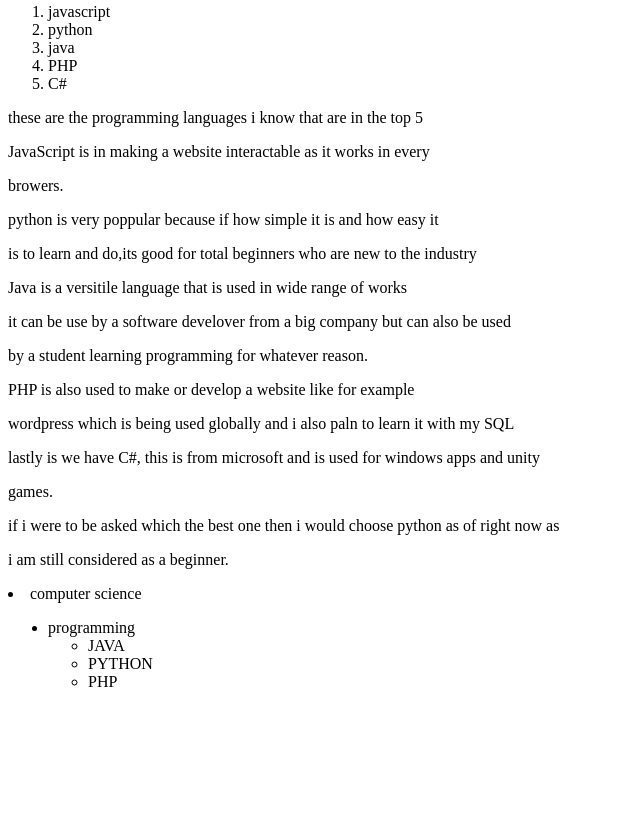
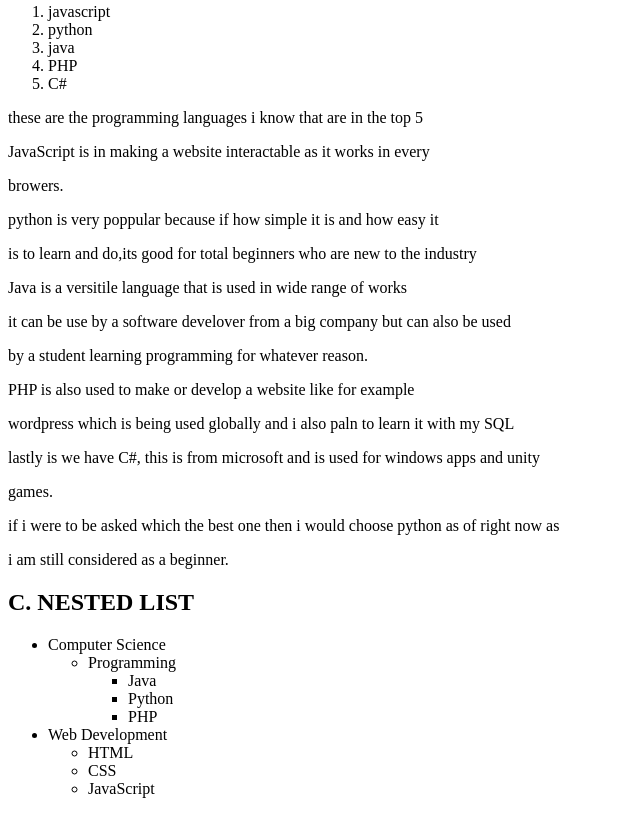
Before and after one commit to jerwinbantian134-lgtm/web_tech, a plain HTML site: page html-lab/list.html in a window 1280 px wide. Shown: the part 1075-1889 px from the top of the page, without its empty margins (0-640 px from the left). Before the commit the page ends 1782 px from the top, so only its background shows below. Drawn offline with Linux system fonts and the light colour scheme.

Commit message:
Update list page

```diff
--- a/html-lab/list.html
+++ b/html-lab/list.html
@@ -74,16 +74,28 @@
          <p>i am still considered as a beginner.</p>
 
 
-              <li>computer science
+           <h2>C. NESTED LIST</h2>
 <ul>
-                    <li>programming
+    <li>Computer Science
         <ul>
-                          <li>JAVA</li>
-                          <li>PYTHON</li>
+            <li>Programming
+                <ul>
+                    <li>Java</li>
+                    <li>Python</li>
                     <li>PHP</li>
                 </ul>
             </li>
         </ul>
     </li>
+    <li>Web Development
+        <ul>
+            <li>HTML</li>
+            <li>CSS</li>
+            <li>JavaScript</li>
+        </ul>
+    </li>
+</ul>
 </body>
 </html>
+</body>
+</html>
```
Lines whose indentation alone changed are shown as unchanged.
